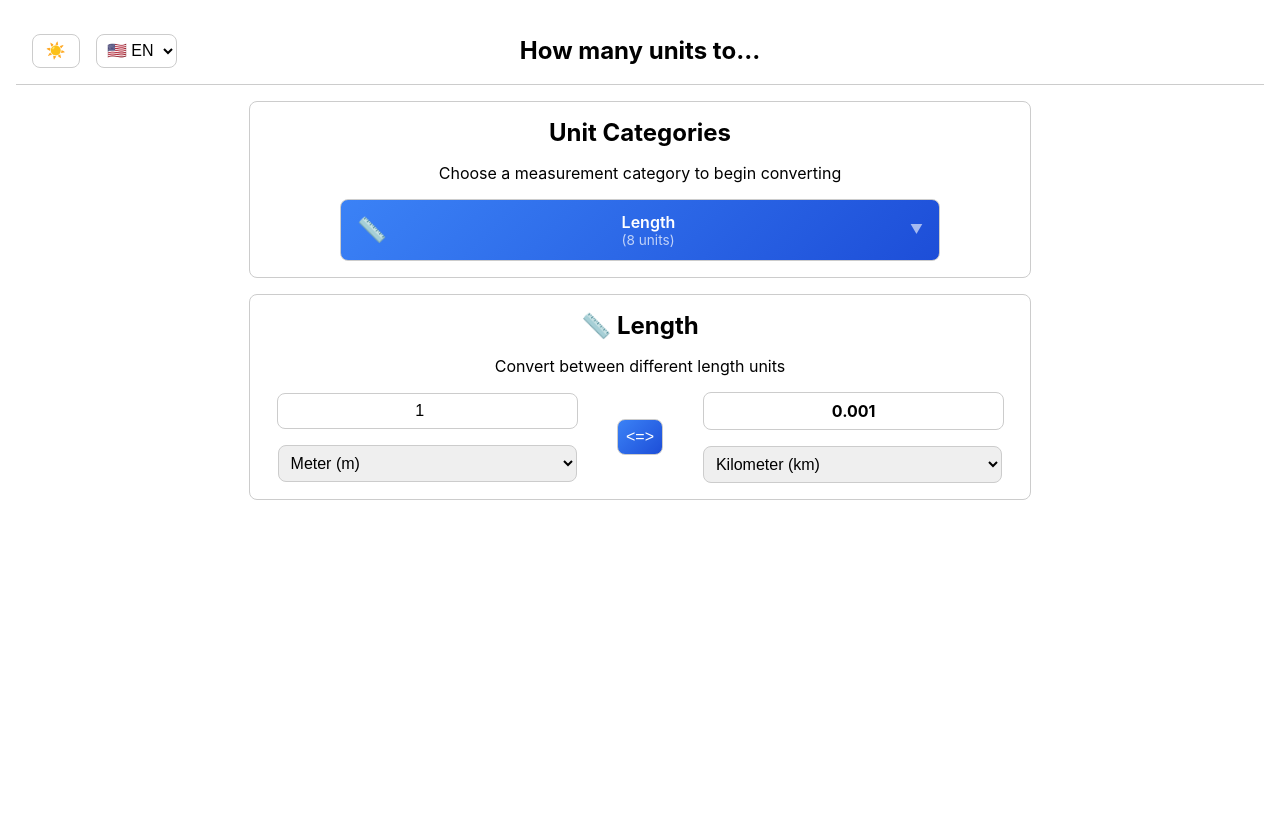
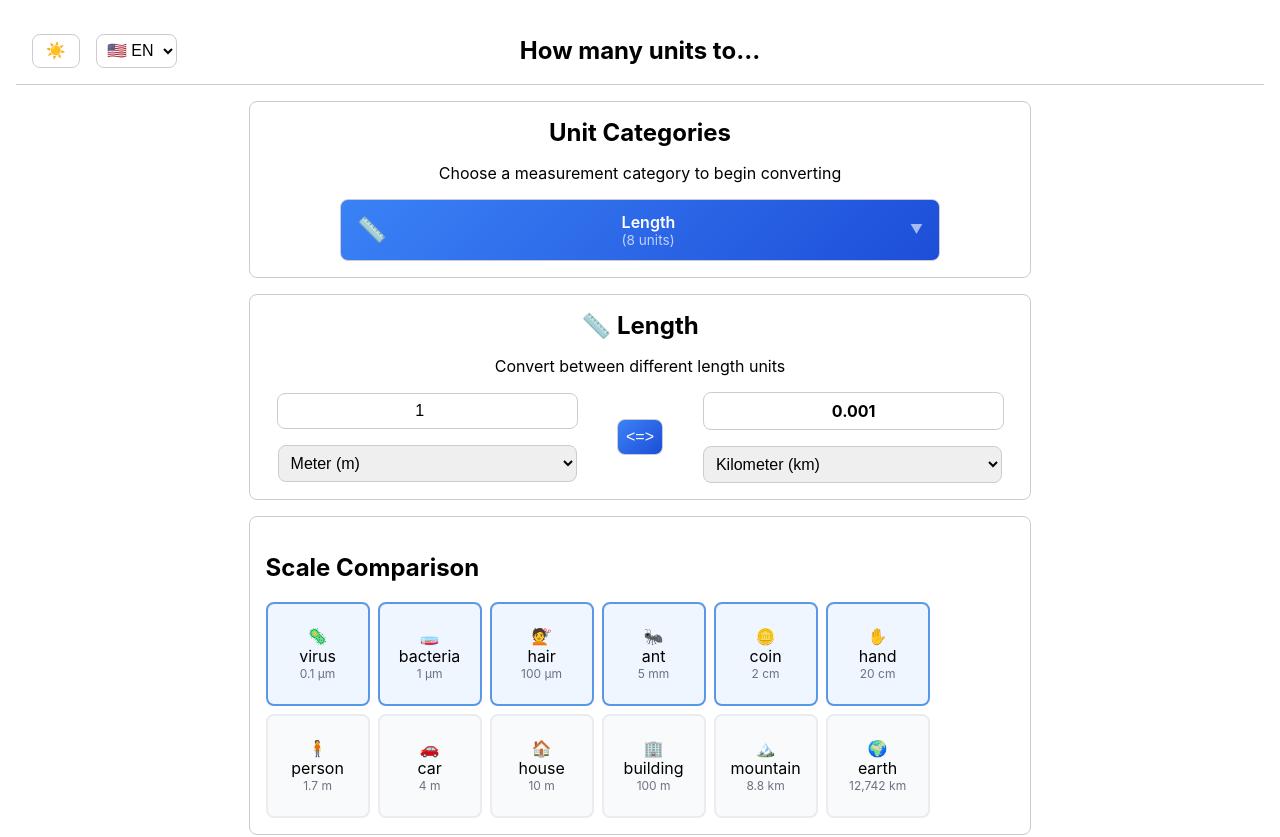
Before and after one commit to IIC3585/2025-1-s1-g7-t3, a SvelteKit app in the folder MyUnitsSvelte/: page / in a window 1280 px wide. Before the commit the page ends 800 px from the top, so only its background shows below. Built offline with nearby package versions, Linux system fonts and the light colour scheme.

Commit message:
Add ScaleComparison component and update scale items utility

```diff
--- a/MyUnitsSvelte/src/routes/+page.svelte
+++ b/MyUnitsSvelte/src/routes/+page.svelte
@@ -2,10 +2,12 @@
 	import { convert } from '../utils/unitConversions';
 	import type { UnitCategory, UnitName } from '../utils/unitCategories';
   import type { Language } from '../utils/appTexts';
+	import { type ScaleCategory, ScalarCategories } from '../utils/scaleItems';
 
   import NavBar from './Navbar.svelte';
   import CategorySelect from './CategorySelect.svelte';
 	import UnitConverter from './UnitConverter.svelte';
+  import ScaleComparison from './ScaleComparison.svelte';
 
 	let appState = $state({
 		category: 'length' as UnitCategory,
@@ -49,6 +51,15 @@
       lang={appState.lang}
       dark={appState.dark}
     />
+    {#if appState.category in ScalarCategories}
+    <ScaleComparison
+      value={appState.value}
+      unit={appState.from}
+      category={appState.category as ScaleCategory}
+      lang={appState.lang}
+      dark={appState.dark}
+    />
+    {/if}
   </div>
 </main>
 
--- /dev/null
+++ b/MyUnitsSvelte/src/routes/ScaleComparison.svelte
@@ -0,0 +1,80 @@
+<script lang="ts">
+  import { TEXTS, type Language } from "../utils/appTexts";
+  import { SCALES, type ScaleCategory, type ScaleItem } from "../utils/scaleItems";
+	import type { UnitName } from "../utils/unitCategories";
+  import { CONVERSIONS, convert } from "../utils/unitConversions";
+
+  let {
+    value,
+    unit,
+    category,
+    lang,
+    dark
+  }: {
+    value: number,
+    unit: UnitName,
+    category: ScaleCategory,
+    lang: Language,
+    dark: boolean
+  } = $props();
+
+  let baseUnit = $derived(Object.keys(CONVERSIONS[category])[0] as UnitName);
+  let convertedValue = $derived(convert(value, unit, baseUnit, category));
+
+  $inspect(baseUnit, convertedValue);
+</script>
+
+<main class:dark-mode={dark}>
+  <h2>{TEXTS[lang].scaleComparison}</h2>
+  <div class="scale-items">
+    {#each SCALES[category] as item}
+    <div class="item-box" class:active={convertedValue >= item.threshold}>
+      {item.icon}
+      <span>{item.name}</span>
+      <small>{item.value}</small>
+    </div>
+    {/each}
+  </div>
+</main>
+
+<style>
+  main {
+    width: 60%;
+    border: #ccc 1px solid;
+    border-radius: 0.5rem;
+    padding: 1rem;
+    transition: background-color 0.3s ease;
+  }
+  div.scale-items {
+    display: flex;
+    flex-wrap: wrap;
+    gap: 0.5rem;
+  }
+  div.item-box {
+    display: flex;
+    flex-direction: column;
+    align-items: center;
+    justify-content: center;
+    width: 100px;
+    height: 100px;
+    background-color: #f9fafb;
+    border: 2px solid #eaecef;
+    border-radius: 0.5rem;
+    transition: background-color 0.3s ease;
+  }
+  div.item-box.active {
+    background-color: #eff6ff;
+    border-color: #5998e6;
+  }
+  main.dark-mode div.item-box {
+    background-color: #374151;
+    border-color: #46505e;
+  }
+  main.dark-mode div.item-box.active {
+    background-color: #1e3a8a;
+  }
+  small {
+    font-size: 0.75rem;
+    color: #6b7280;
+  }
+</style>
--- a/MyUnitsSvelte/src/utils/scaleItems.ts
+++ b/MyUnitsSvelte/src/utils/scaleItems.ts
@@ -1,4 +1,19 @@
-export const scaleItems = {
+export type ScaleCategory = keyof typeof SCALES;
+export type ScaleItem = {
+  name: string;
+  icon: string;
+  value: string;
+  threshold: number; // in meters, kilograms, liters, etc.
+};
+export enum ScalarCategories {
+  length = 'length',
+  weight = 'weight',
+  volume = 'volume',
+  area = 'area',
+  speed = 'speed'
+}
+
+export const SCALES = {
 	length: [
 		{ name: 'virus', icon: '🦠', value: '0.1 μm', threshold: 0.0000001 },
 		{ name: 'bacteria', icon: '🧫', value: '1 μm', threshold: 0.000001 },
```
